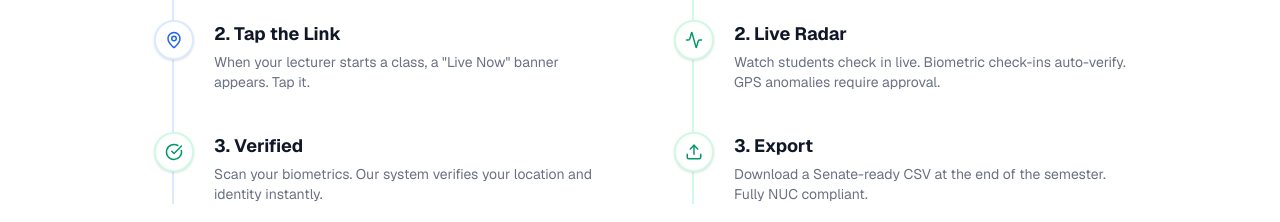
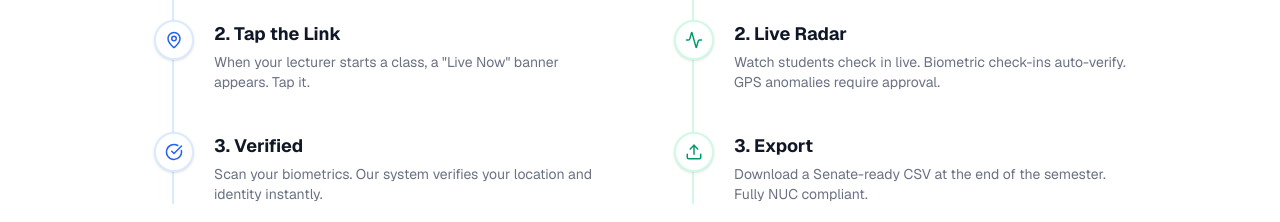
Before and after one commit to Adaife247/clean-attendance, a Next.js app: page / in a window 1280 px wide. Shown: the part 1840-2062 px from the top of the page. Built offline with nearby package versions, Linux system fonts and the light colour scheme.

Commit message:
style: make student 'Verified' step blue on landing page + changelog typo fix

```diff
--- a/app/page.tsx
+++ b/app/page.tsx
@@ -213,7 +213,8 @@ function CheckInWrapper() {
                     </div>
                   </div>
                   <div className="relative pl-10">
-                    <div className="absolute -left-5 top-0 flex items-center justify-center w-10 h-10 rounded-full bg-white dark:bg-gray-950 border-2 border-emerald-100 dark:border-emerald-900 text-emerald-600 dark:text-emerald-400 shadow-sm z-10">
+                    {/* THIS IS THE LINE THAT CHANGED: emerald -> blue */}
+                    <div className="absolute -left-5 top-0 flex items-center justify-center w-10 h-10 rounded-full bg-white dark:bg-gray-950 border-2 border-blue-100 dark:border-blue-900 text-[#2563EB] dark:text-blue-400 shadow-sm z-10">
                       <CheckCircle size={18} />
                     </div>
                     <div>
```
